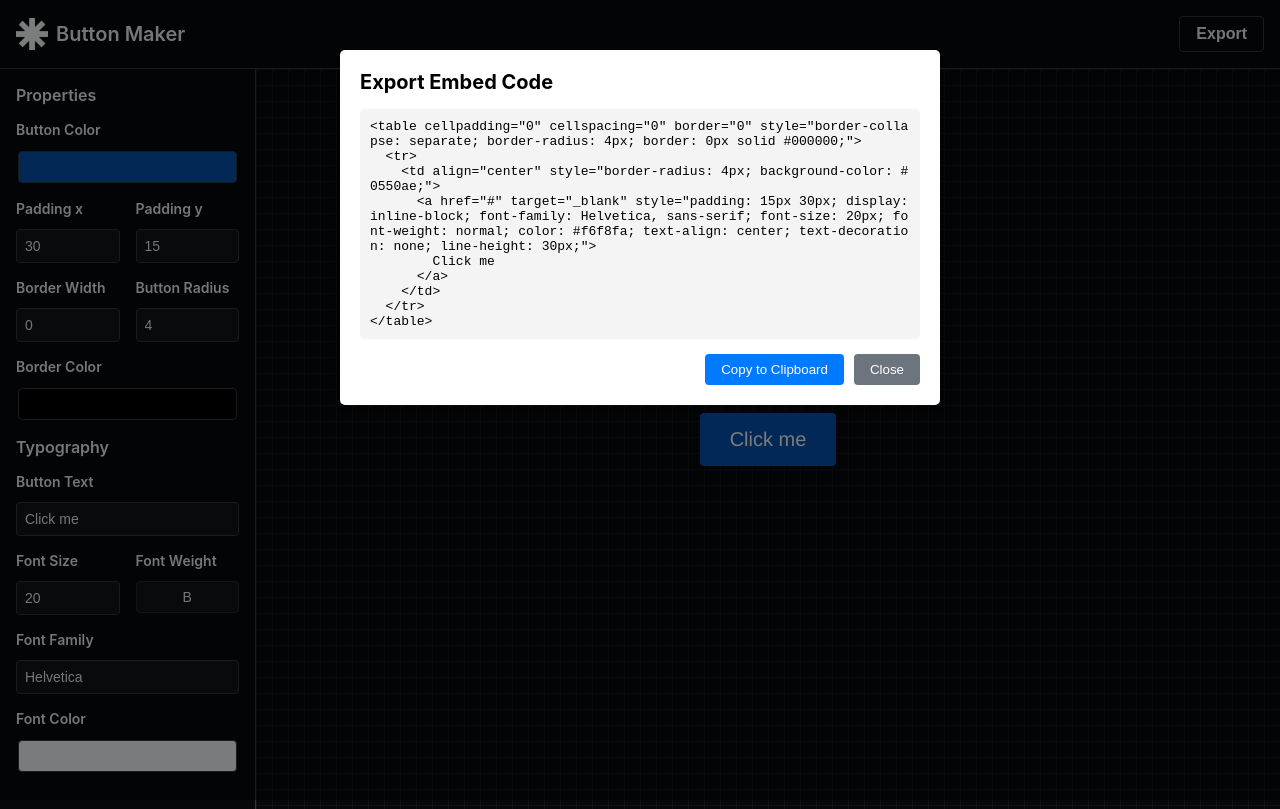
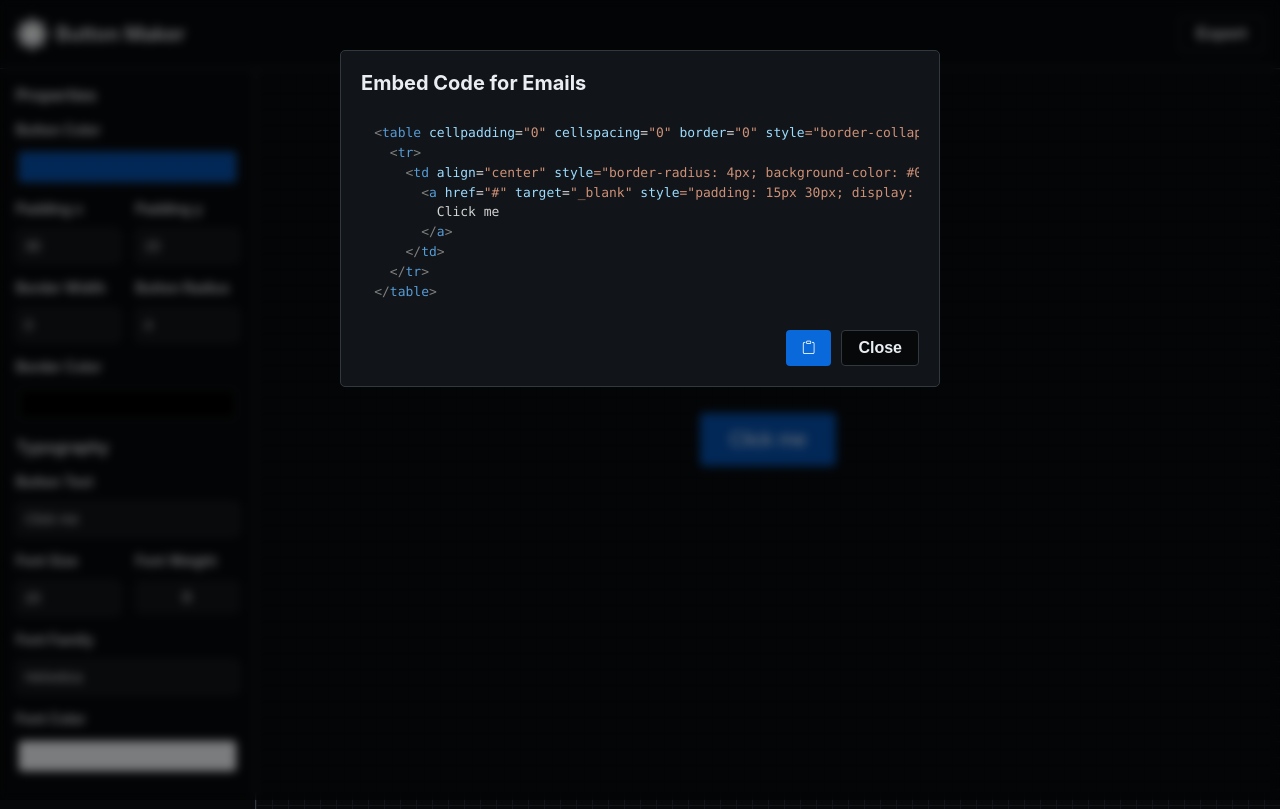
Before and after one commit to nigel-engel/ReCore-Button-Maker, a React (Vite) app: page / in a window 1280 px wide. Both pictures are taken after a click on the button "Export". Built offline with nearby package versions, Linux system fonts and the light colour scheme.

Commit message:
Changes: add copy button icons

```diff
--- a/package.json
+++ b/package.json
@@ -11,7 +11,8 @@
   },
   "dependencies": {
     "react": "^18.3.1",
-    "react-dom": "^18.3.1"
+    "react-dom": "^18.3.1",
+    "react-syntax-highlighter": "^15.5.0"
   },
   "devDependencies": {
     "@eslint/js": "^9.8.0",
--- a/src/components/common/Exportpopup.jsx
+++ b/src/components/common/Exportpopup.jsx
@@ -16,7 +16,7 @@ export default function ExportPopup({ isOpen, onClose, embedCode }) {
     <div className="modal-overlay">
       <div className="modal-content">
         <div className="modal-header">
-          <h5 className="modal-title">Export Embed Code</h5>
+          <h5 className="modal-title">Embed Code for Emails</h5>
         </div>
         <div className="modal-body">
           <pre className="embed-code">
@@ -25,7 +25,7 @@ export default function ExportPopup({ isOpen, onClose, embedCode }) {
         </div>
         <div className="modal-footer">
           <button onClick={handleCopy} className="btn btn-primary">
-            {isCopied ? "Copied!" : "Copy to Clipboard"}
+            {isCopied ? <i class="bi bi-clipboard-check"></i> : <i class="bi bi-clipboard"></i>}
           </button>
           <button onClick={onClose} className="btn btn-secondary">
             Close
--- a/src/components/common/generateEmbedCode.jsx
+++ b/src/components/common/generateEmbedCode.jsx
@@ -1,32 +1,75 @@
+import React from "react";
+import { Prism as SyntaxHighlighter } from "react-syntax-highlighter";
+import { vscDarkPlus } from "react-syntax-highlighter/dist/esm/styles/prism";
+import "../../style/var.css";
+
+const brandColors = {
+  background: "var(--gray-10)", // Light gray background
+  text: "#218bff", // Dark gray text
+  keyword: "#218bff", // Blue for keywords
+  string: "#218bff", // Green for strings
+  boolean: "#218bff", // Firebrick for booleans
+  function: "#218bff", // Purple for functions
+  number: "#218bff", // Dark orange for numbers
+  operator: "#218bff", // Brown for operators
+  comment: "#218bff", // Gray for comments
+};
+
+// Add this section to create a custom theme
+const customTheme = {
+  ...vscDarkPlus,
+  'code[class*="language-"]': {
+    ...vscDarkPlus['code[class*="language-"]'],
+    color: brandColors.text,
+  },
+  'pre[class*="language-"]': {
+    ...vscDarkPlus['pre[class*="language-"]'],
+    background: brandColors.background,
+  },
+  keyword: { color: brandColors.keyword },
+  string: { color: brandColors.string },
+  boolean: { color: brandColors.boolean },
+  function: { color: brandColors.function },
+  number: { color: brandColors.number },
+  operator: { color: brandColors.operator },
+  comment: { color: brandColors.comment },
+};
+
 export function generateEmbedCode(style) {
   if (!style) {
-    return '';
+    return "";
   }
 
   const tableStyle = `
     border-collapse: separate;
     border-radius: ${style.borderRadius}px;
     border: ${style.borderWidth}px solid ${style.borderColor};
-  `.replace(/\s+/g, ' ').trim();
+  `
+    .replace(/\s+/g, " ")
+    .trim();
 
   const cellStyle = `
     border-radius: ${style.borderRadius}px;
     background-color: ${style.backgroundColor};
-  `.replace(/\s+/g, ' ').trim();
+  `
+    .replace(/\s+/g, " ")
+    .trim();
 
   const linkStyle = `
     padding: ${style.paddingY}px ${style.paddingX}px;
     display: inline-block;
     font-family: ${style.fontFamily}, sans-serif;
     font-size: ${style.fontSize}px;
-    font-weight: ${style.isBold ? 'bold' : 'normal'};
+    font-weight: ${style.isBold ? "bold" : "normal"};
     color: ${style.fontColor};
     text-align: center;
     text-decoration: none;
     line-height: ${style.fontSize * 1.5}px;
-  `.replace(/\s+/g, ' ').trim();
+  `
+    .replace(/\s+/g, " ")
+    .trim();
 
-  return `
+  const codeString = `
 <table cellpadding="0" cellspacing="0" border="0" style="${tableStyle}">
   <tr>
     <td align="center" style="${cellStyle}">
@@ -37,4 +80,19 @@ export function generateEmbedCode(style) {
   </tr>
 </table>
   `.trim();
+
+  return (
+    <SyntaxHighlighter
+      language="html"
+      style={customTheme}
+      wrapLines={true}
+      wrapLongLines={true}
+      customStyle={{
+        width: "100%",
+        fontSize: "0.825rem",
+      }}
+    >
+      {codeString}
+    </SyntaxHighlighter>
+  );
 }
--- a/src/style/ExportPopup.css
+++ b/src/style/ExportPopup.css
@@ -5,20 +5,32 @@
   right: 0;
   bottom: 0;
   background-color: rgba(0, 0, 0, 0.5);
+  backdrop-filter: blur(5px);
   display: flex;
   align-items: flex-start;
   justify-content: center;
   z-index: 1000;
 }
+h5 {
+  color: var(--gray-1);
+  font-size: 1.25rem;
+  font-weight: 600;
+}
+
+code {
+  color: var(--gray-1);
+  font-size: 1rem;
+  font-weight: 100;
+}
 
 .modal-content {
-  background-color: white;
+  background-color: var(--gray-10);
   padding: 20px;
   border-radius: 5px;
+  border: 1px solid var(--gray-8);
   width: 600px;
   max-width: 90%;
   margin-top: 50px;
-  box-shadow: 0 4px 6px rgba(0, 0, 0, 0.1);
 }
 
 .modal-header {
@@ -33,14 +45,15 @@
 
 .modal-body {
   margin-bottom: 15px;
+  border:
 }
 
 .embed-code {
-  background-color: #f4f4f4;
-  padding: 10px;
-  border-radius: 4px;
-  max-height: 300px;
-  overflow-y: auto;
+  background-color: var(--gray-10);
+  padding: 0px;
+  margin: 0px;
+  max-height: auto;
+  max-width: auto;
   white-space: pre-wrap;
   word-break: break-all;
 }
@@ -59,19 +72,24 @@
 }
 
 .btn-primary {
-  background-color: #007bff;
+  background-color: var(--blue-5);
   color: white;
 }
 
 .btn-primary:hover {
-  background-color: #0056b3;
+  background-color: var(--blue-6);
 }
 
 .btn-secondary {
-  background-color: #6c757d;
-  color: white;
+  padding: 0.5rem 1rem;
+  background-color: var(--black-10);
+  font-size: 1rem;
+  font-weight: 600;
+  color: var(--gray-1);
+  border: 1px solid var(--gray-8);
+  border-radius: 0.25rem;;
 }
 
 .btn-secondary:hover {
-  background-color: #5a6268;
+  background-color: var(--gray-10);
 }
```
Also changed, not shown: 1 other file (tests, documents, lock files or other folders).
